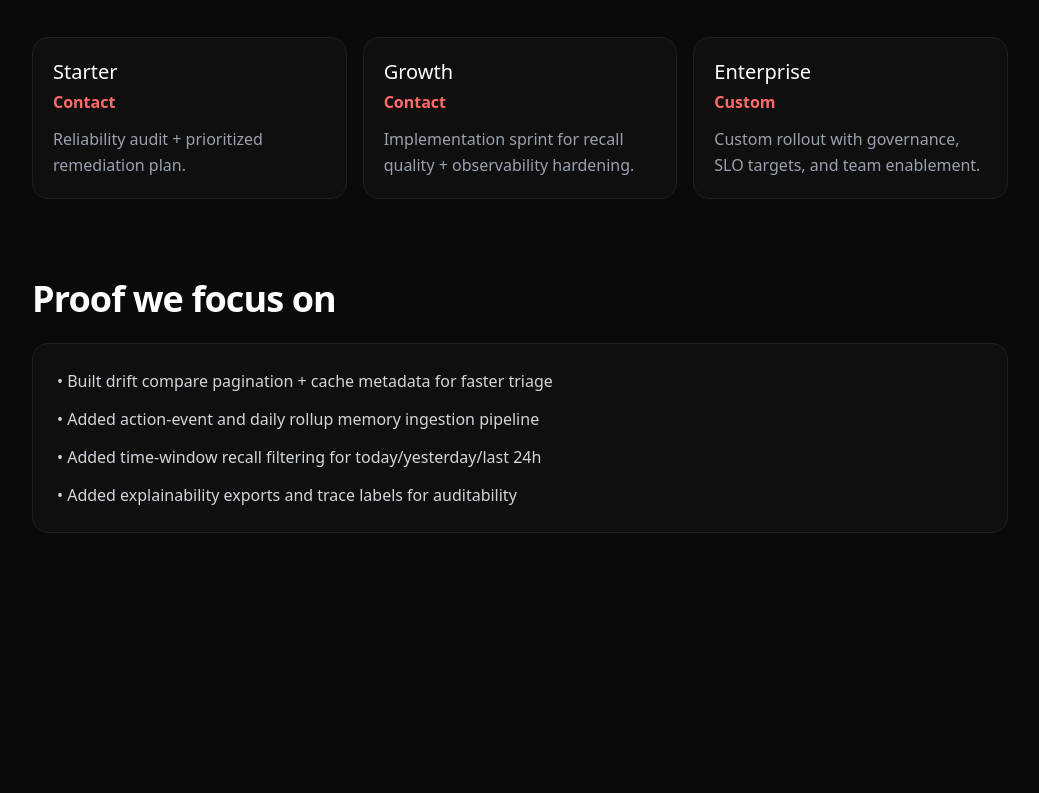
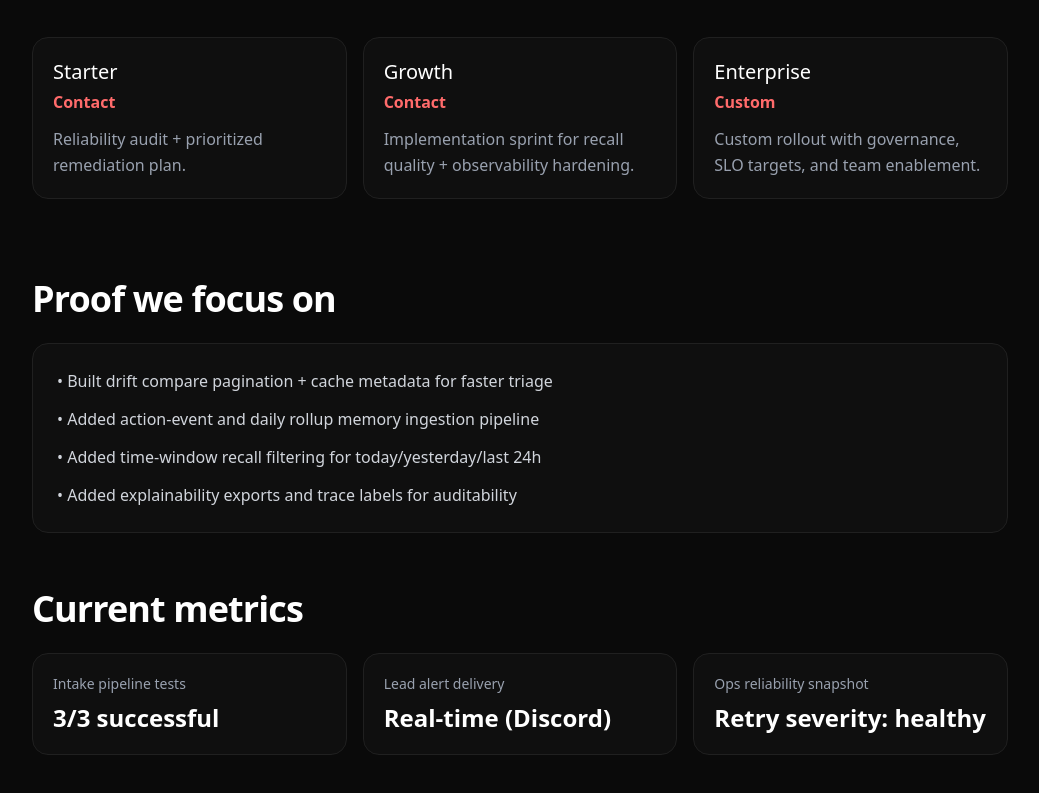
Before and after one commit to jlgrimes/conch-web, a Next.js app: page /reliability in a window 1280 px wide. Shown: the part 718-1511 px from the top of the page, without its empty margins (120-1159 px from the left). Before the commit the page ends 1307 px from the top, so only its background shows below. Built offline with nearby package versions, Linux system fonts and the light colour scheme.

Commit message:
content(web): add metrics section to reliability page

```diff
--- a/app/reliability/page.tsx
+++ b/app/reliability/page.tsx
@@ -116,6 +116,28 @@ export default function ReliabilityPage() {
         </FadeIn>
       </section>
 
+      <section className="w-full max-w-5xl px-6 pb-16 md:pb-24">
+        <FadeIn>
+          <h2 className="text-3xl md:text-4xl font-semibold text-white tracking-tight mb-6">Current metrics</h2>
+        </FadeIn>
+        <FadeIn delay={0.1}>
+          <div className="grid md:grid-cols-3 gap-4">
+            <article className="bg-[#0f0f0f] border border-[#202020] rounded-2xl p-5">
+              <p className="text-gray-400 text-sm">Intake pipeline tests</p>
+              <p className="text-white text-2xl font-semibold mt-2">3/3 successful</p>
+            </article>
+            <article className="bg-[#0f0f0f] border border-[#202020] rounded-2xl p-5">
+              <p className="text-gray-400 text-sm">Lead alert delivery</p>
+              <p className="text-white text-2xl font-semibold mt-2">Real-time (Discord)</p>
+            </article>
+            <article className="bg-[#0f0f0f] border border-[#202020] rounded-2xl p-5">
+              <p className="text-gray-400 text-sm">Ops reliability snapshot</p>
+              <p className="text-white text-2xl font-semibold mt-2">Retry severity: healthy</p>
+            </article>
+          </div>
+        </FadeIn>
+      </section>
+
     </main>
   );
 }
```
